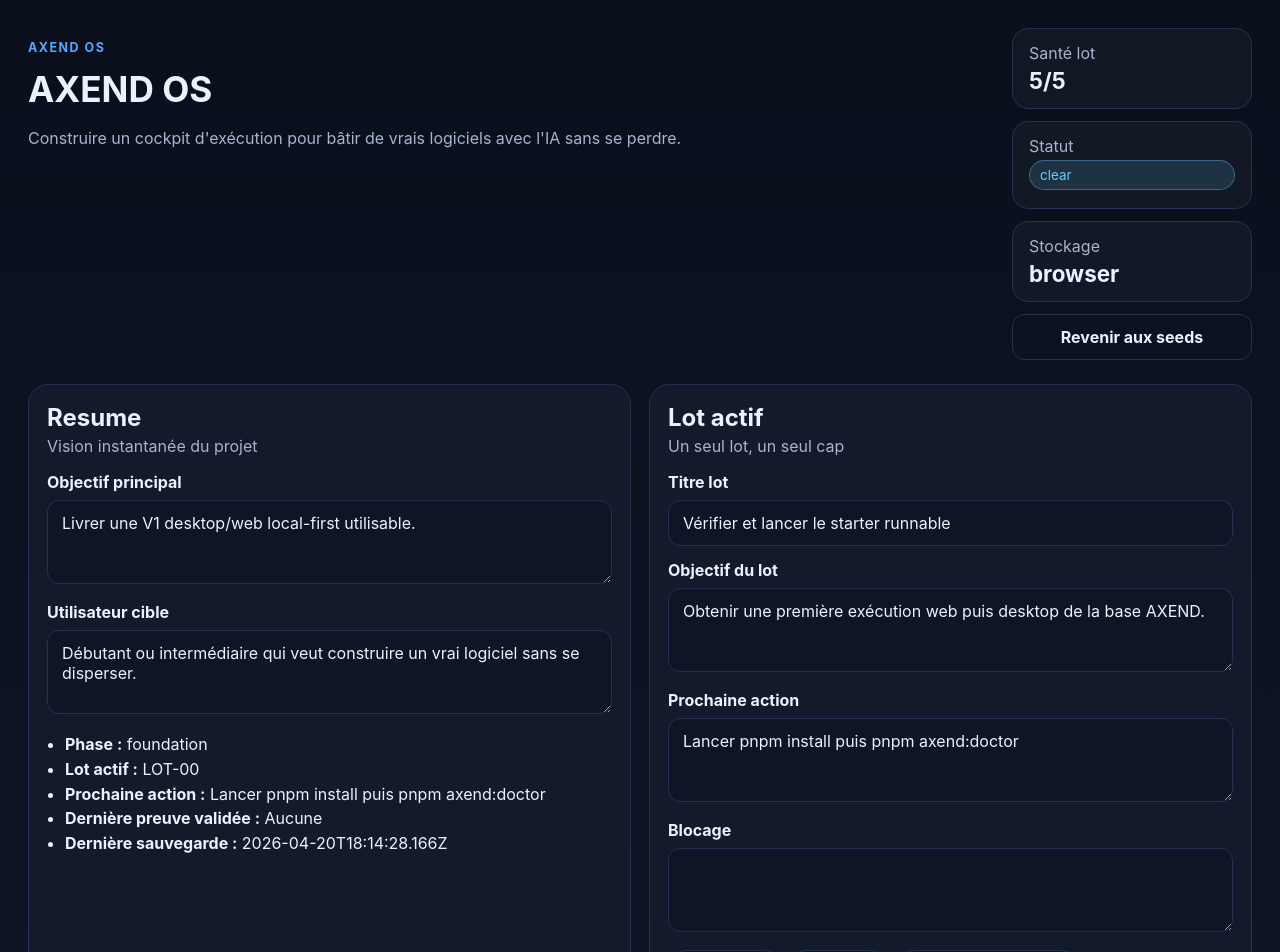
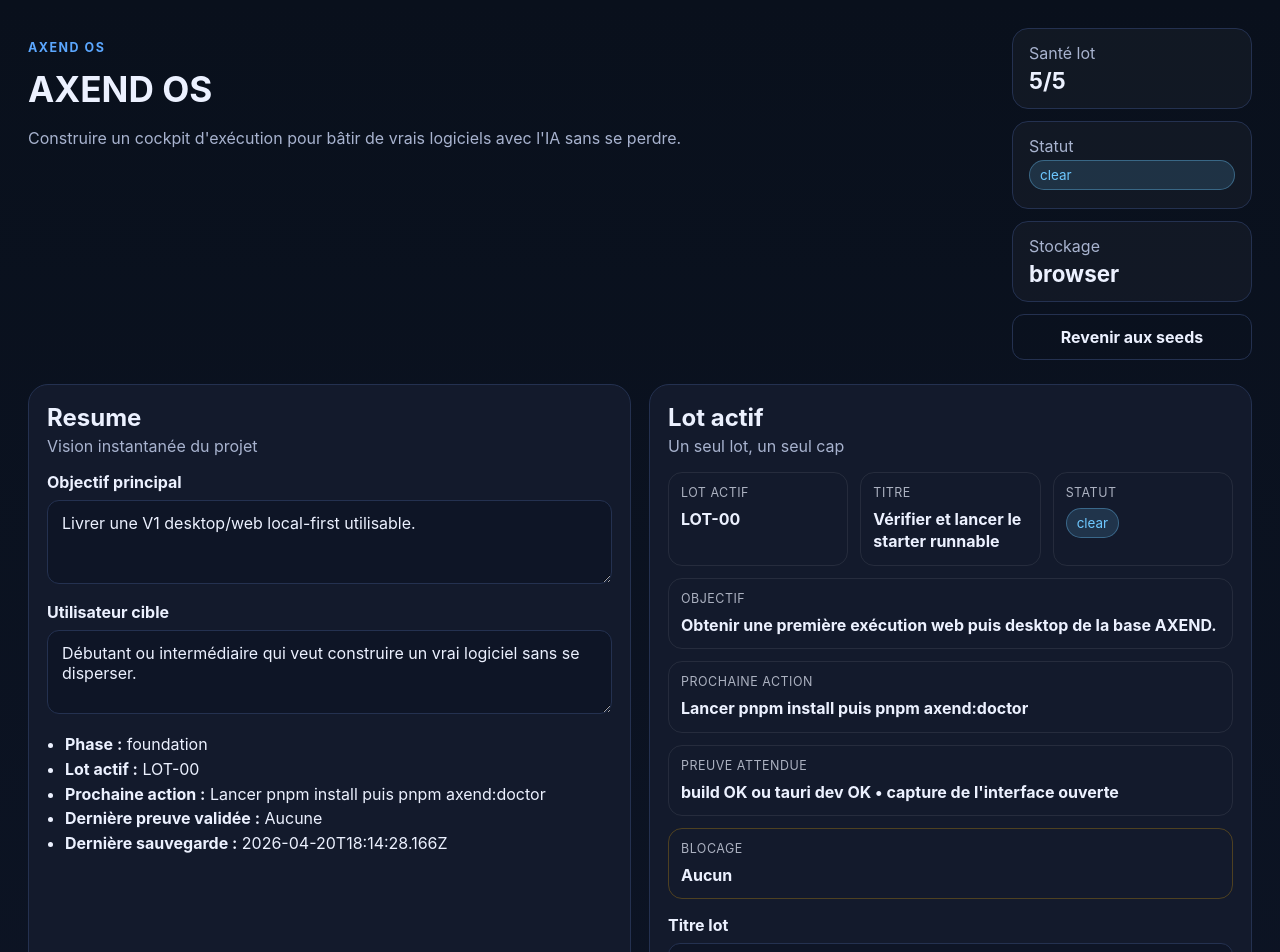
Before and after one commit to unjourinoubliablegers-bot/axend-os, a React (Vite) app: page / in a window 1280 px wide. Shown: the top 952 px of the page. Built offline with nearby package versions, Linux system fonts and the light colour scheme.

Commit message:
feat(lot-01): improve active lot cockpit clarity

```diff
--- a/src/App.tsx
+++ b/src/App.tsx
@@ -86,7 +86,9 @@ export default function App() {
   }, [lot]);
 
   const latestProof = proof.entries[proof.entries.length - 1];
-
+  const blockerText = lot.blocker.trim() || 'Aucun';
+  const proofExpectedText =
+    lot.proofExpected.length > 0 ? lot.proofExpected.join(' • ') : 'Aucune';
   function updateLot(field: keyof CurrentLot, value: string) {
     setLot((prev) => ({ ...prev, [field]: value }));
     if (field === 'blocker') {
@@ -196,27 +198,71 @@ export default function App() {
         </Panel>
 
         <Panel title="Lot actif" subtitle="Un seul lot, un seul cap">
+  <div className="lot-summary-grid">
+    <div className="lot-summary-card">
+      <span className="meta-label">Lot actif</span>
+      <strong className="meta-value">{lot.lotId}</strong>
+    </div>
+
+    <div className="lot-summary-card">
+      <span className="meta-label">Titre</span>
+      <strong className="meta-value">{lot.title}</strong>
+    </div>
+
+    <div className="lot-summary-card">
+      <span className="meta-label">Statut</span>
+      <div className="meta-badge-row">
+        <Badge value={lot.status} />
+      </div>
+    </div>
+
+    <div className="lot-summary-card wide">
+      <span className="meta-label">Objectif</span>
+      <strong className="meta-value multiline">{lot.goal || 'Non défini'}</strong>
+    </div>
+
+    <div className="lot-summary-card wide">
+      <span className="meta-label">Prochaine action</span>
+      <strong className="meta-value multiline">{lot.nextAction || 'Non définie'}</strong>
+    </div>
+
+    <div className="lot-summary-card wide">
+      <span className="meta-label">Preuve attendue</span>
+      <strong className="meta-value multiline">{proofExpectedText}</strong>
+    </div>
+
+    <div className="lot-summary-card wide blocker-card">
+      <span className="meta-label">Blocage</span>
+      <strong className="meta-value multiline">{blockerText}</strong>
+    </div>
+  </div>
+
   <div className="field">
     <label>Titre lot</label>
     <input value={lot.title} onChange={(e) => updateLot('title', e.target.value)} />
   </div>
+
   <div className="field">
     <label>Objectif du lot</label>
     <textarea value={lot.goal} onChange={(e) => updateLot('goal', e.target.value)} />
   </div>
+
   <div className="field">
     <label>Prochaine action</label>
     <textarea value={lot.nextAction} onChange={(e) => updateLot('nextAction', e.target.value)} />
   </div>
+
   <div className="field">
     <label>Blocage</label>
     <textarea value={lot.blocker} onChange={(e) => updateLot('blocker', e.target.value)} />
   </div>
+
   <div className="chip-wrap">
-            {lot.filesInScope.map((file) => <span key={file} className="chip">{file}</span>)}
+    {lot.filesInScope.map((file) => (
+      <span key={file} className="chip">{file}</span>
+    ))}
   </div>
 </Panel>
-
         <Panel title="Definition of Done" subtitle="Le lot n'est pas fini sans critères clairs">
           <ol className="clean-list">
             {lot.definitionOfDone.map((item) => <li key={item}>{item}</li>)}
--- a/src/styles.css
+++ b/src/styles.css
@@ -48,3 +48,48 @@ button.secondary{background:transparent;border:1px solid var(--panel-border);col
 .badge.warning{background:#fff4d6;color:#7a5600;}
 .badge.neutral{background:#ececf1;color:#2f3747;}
 .restart-box pre{white-space:pre-wrap;font:inherit;margin:0 0 12px 0;}
+.lot-summary-grid {
+  display: grid;
+  grid-template-columns: repeat(auto-fit, minmax(180px, 1fr));
+  gap: 12px;
+  margin-bottom: 16px;
+}
+
+.lot-summary-card {
+  border: 1px solid rgba(255, 255, 255, 0.08);
+  border-radius: 14px;
+  padding: 12px;
+  display: flex;
+  flex-direction: column;
+  gap: 8px;
+}
+
+.lot-summary-card.wide {
+  grid-column: 1 / -1;
+}
+
+.meta-label {
+  font-size: 0.78rem;
+  opacity: 0.7;
+  text-transform: uppercase;
+  letter-spacing: 0.04em;
+}
+
+.meta-value {
+  font-size: 1rem;
+  line-height: 1.4;
+}
+
+.meta-value.multiline {
+  white-space: pre-wrap;
+}
+
+.meta-badge-row {
+  display: flex;
+  align-items: center;
+  min-height: 28px;
+}
+
+.blocker-card {
+  border-color: rgba(255, 180, 0, 0.25);
+}
```
Lines whose indentation alone changed are shown as unchanged.
